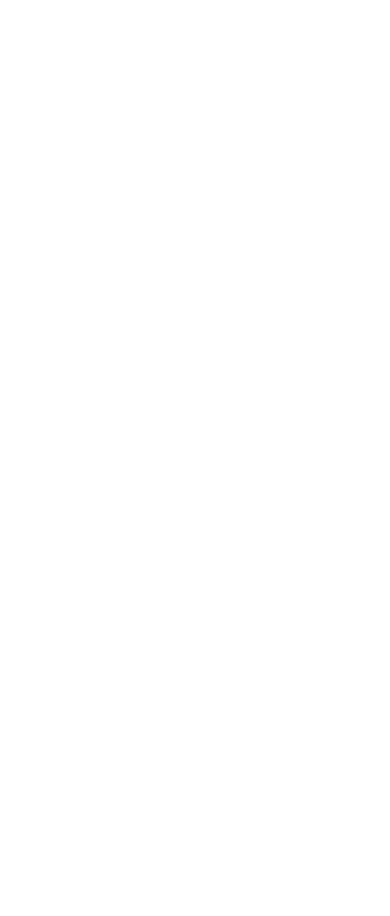
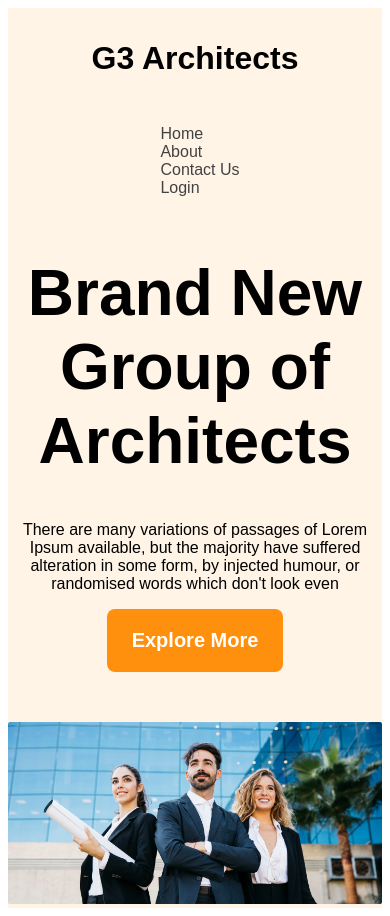
Before and after one commit to Arnob-Kumar-Sarkar/g3_architect_website, a plain HTML site: page index.html in a window 390 px wide. Before the commit the page ends 844 px from the top, so only its background shows below. Drawn offline with Linux system fonts and the light colour scheme.

Commit message:
start making the header responsive

```diff
--- a/index.html
+++ b/index.html
@@ -6,9 +6,25 @@
     <title>G3 Architect</title>
     <link rel="stylesheet" href="styles.css">
 </head>
-<body>
-    <header>
-
+<body class="work-sans-font ">
+    <header class="bg-light">
+        <nav class="navbar display-flex">
+            <h3 class="brand">G3 Architects</h3>
+            <ul class="nav-links display-flex">
+                <li class="nav-items"><a href="" class="nav-link dark2">Home</a></li>
+                <li class="nav-items"><a href="" class="nav-link dark2">About</a></li>
+                <li class="nav-items"><a href="" class="nav-link dark2">Contact Us</a></li>
+                <li class="nav-items"><a href="" class="nav-link dark2">Login</a></li>
+            </ul>
+        </nav>
+        <div class="banner">
+            <div class="banner-content">
+                <h1 class="banner-title">Brand New Group of Architects </h1>
+                <p class="banner-description">There are many variations of passages of Lorem Ipsum available, but the majority have suffered alteration in some form, by injected humour, or randomised words which don't look even</p>
+                <button class="btn">Explore More</button>
+            </div>
+            <img class="banner-img" src="images/banner.png" alt="">
+        </div>
     </header>
     <main>
 
--- a/styles.css
+++ b/styles.css
@@ -0,0 +1,80 @@
+
+/* @import url('https://fonts.googleapis.com/css2?family=Work+Sans:ital,wght@0,100..900;1,100..900&display=swap'); */
+
+.work-sans-font {
+    font-family: "Work Sans", sans-serif;
+    font-optical-sizing: auto;
+    font-weight: <weight>;
+    font-style: normal;
+  }
+
+
+  /* shared style */
+  .display-flex{
+    display: flex;
+  }
+  .dark2{
+    color: #424242;
+  }
+  .dark3{
+    color: #727272;
+  }
+  .bg-light{
+    background-color: rgba(255, 144, 14, 0.1);
+  }
+  .btn{
+    background-color: #FF900E;
+    color: white;
+    padding: 20px 25px;
+    font-size: 1.25rem;
+    font-weight: 600;
+    border: none;
+    border-radius: 8px;
+  }
+
+  /* Navbar */
+
+  .navbar{
+    justify-content: space-between;
+    align-items: center;
+  }
+  .brand{
+    font-weight: 700;
+    font-size: 2rem;
+  }
+  .nav-items{
+    list-style: none;
+    margin-right: 30px;
+
+  }
+  .nav-link{
+    text-decoration: none;
+    font-weight: 500;
+  }
+  .navbar, .banner{
+    max-width: 1440px;
+    margin: 0 auto;
+  }
+
+  /* banner */
+  .banner-content{
+    max-width: 850px;
+    margin: 0 auto;
+    text-align: center;
+    margin-bottom: 50px;
+  }
+  .banner-title{
+    font-weight: 700;
+    font-size: 4rem;
+  }
+  .banner-img{
+    width: 100%;
+  }
+
+  /* responsive */
+  @media screen and (max-width:576px) {
+    .navbar, .nav-links{
+        flex-direction: column;
+    }
+
+  }
```
Also changed, not shown: images/architect.png (added), images/banner.png (added), images/icons/customers.png (added), images/icons/email.png (added), images/icons/projects.png (added), images/icons/ribon.png (added), images/sponsors/amazon.png (added), images/sponsors/figma.png (added), images/sponsors/google.png (added), images/sponsors/spotify.png (added), images/sponsors/telerama.png (added), images/team1.png (added), images/team2.png (added), images/team3.png (added), 1 more files.
